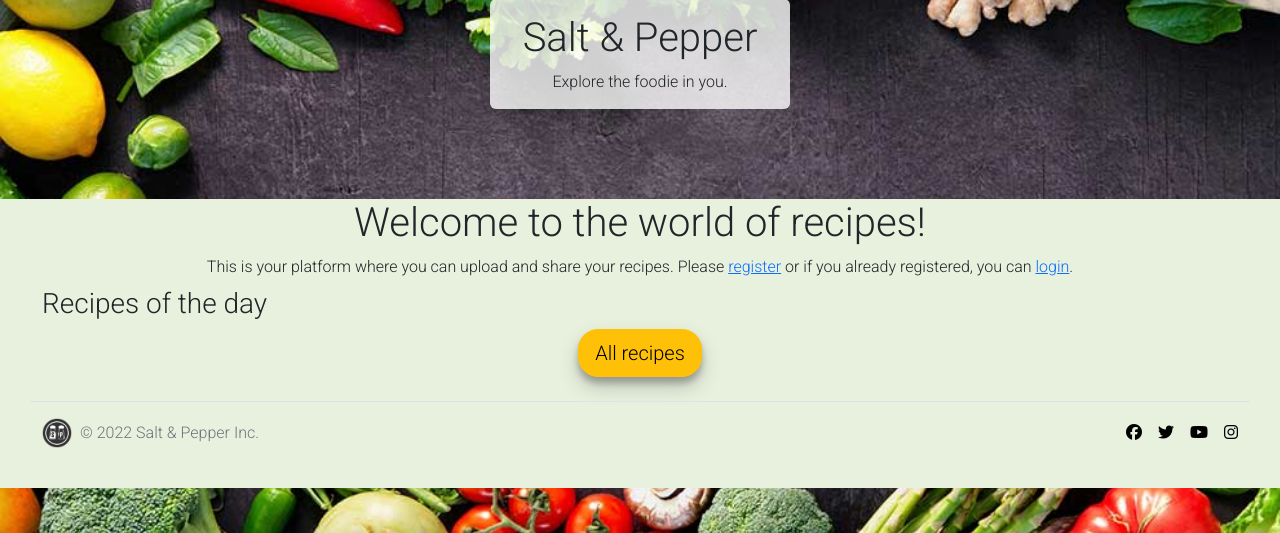
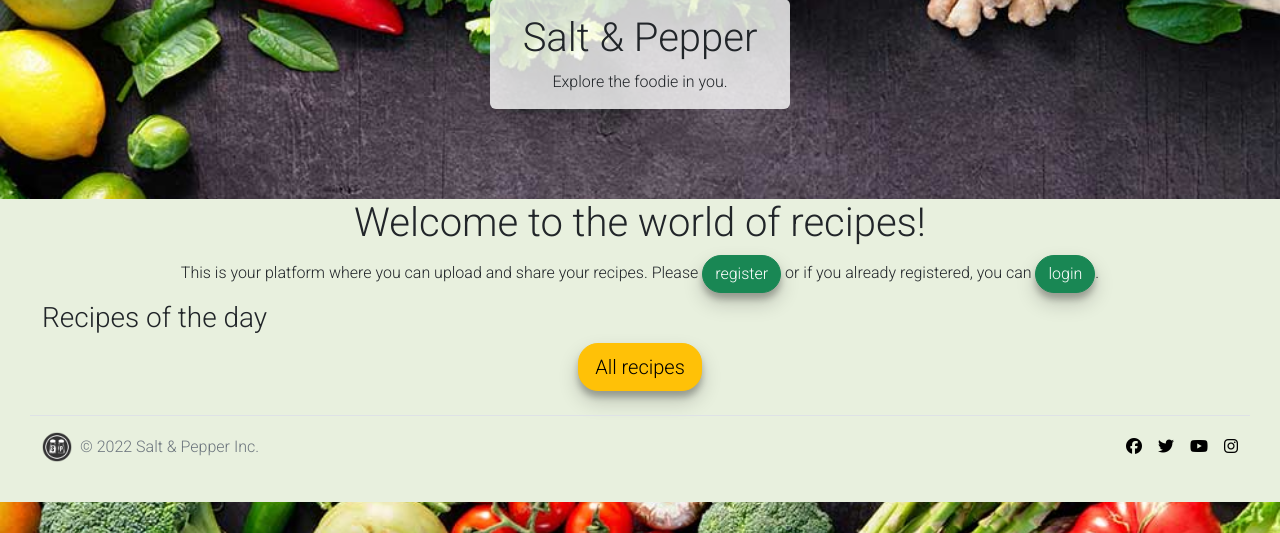
Before and after one commit to NoraPDev/Project-4, a Django app: page / in a window 1280 px wide. Shown: the part 177-710 px from the top of the page. Run offline with Django 3.2, Linux system fonts and the light colour scheme; data that the repository does not hold is empty; some libraries are stand-ins or nearby versions.

Commit message:
add btn to home

```diff
--- a/templates/home.html
+++ b/templates/home.html
@@ -16,7 +16,7 @@
   <div class="row bg-green-apple">
     <div class="col-md-12">
       <h1>Welcome to the world of recipes!</h1>
-      This is your platform where you can upload and share your recipes. Please <a href="{% url 'account_signup' %}">register</a> or if you already registered, you can <a href="{% url 'account_login' %}">login</a>.
+      This is your platform where you can upload and share your recipes. Please <a href="{% url 'account_signup' %}" class="btn btn-success">register</a> or if you already registered, you can <a href="{% url 'account_login' %}" class="btn btn-success">login</a>.
 
     </div>
   </div>
```
